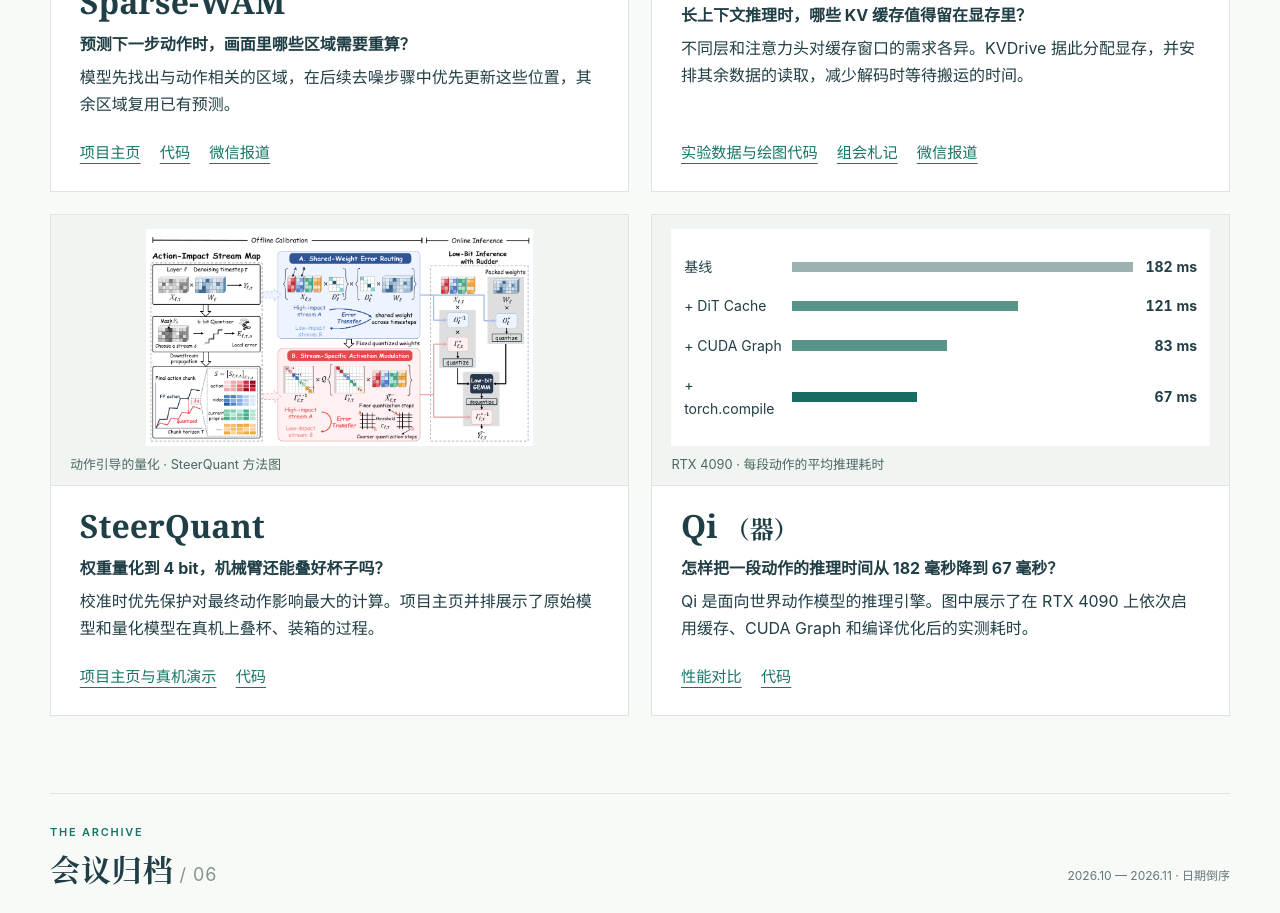
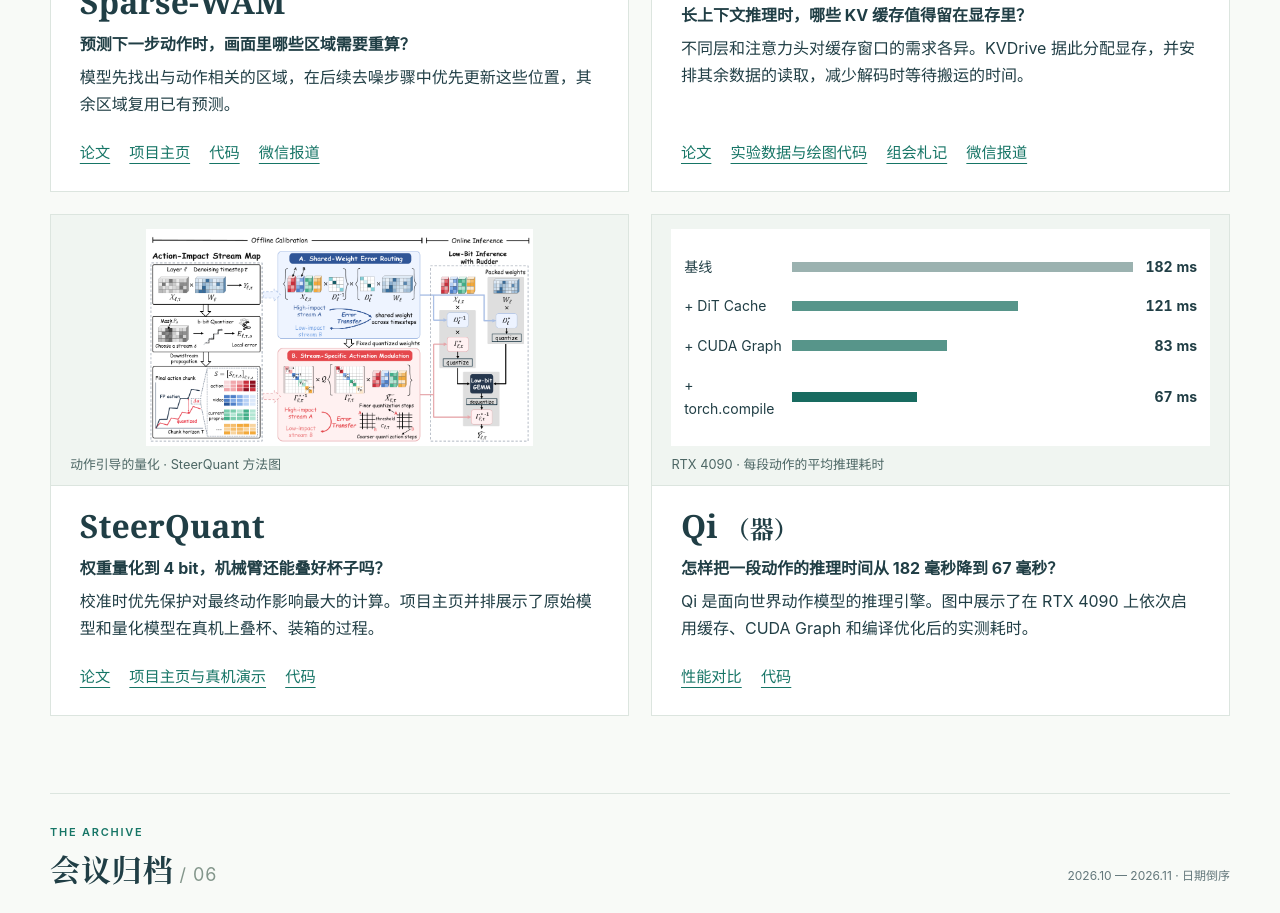
Before and after one commit to haodongwang01/group_meeting, a plain HTML site: page dist/index.html in a window 1280 px wide. Shown: the part 1249-2162 px from the top of the page. Drawn offline with Linux system fonts and the light colour scheme.

Commit message:
Link the Sparse-WAM, KVDrive and SteerQuant papers from their project cards

```diff
--- a/dist/index.html
+++ b/dist/index.html
@@ -18,6 +18,7 @@
         <p class="project-question">预测下一步动作时，画面里哪些区域需要重算？</p>
         <p>模型先找出与动作相关的区域，在后续去噪步骤中优先更新这些位置，其余区域复用已有预测。</p>
         <div class="project-links">
+          <a href="https://arxiv.org/abs/2609.38984" aria-label="Sparse-WAM 论文">论文</a>
           <a href="https://rockylix.github.io/Sparse-WAM.github.io/">项目主页</a>
           <a href="https://github.com/Rockylix/Sparse-WAM">代码</a>
           <a href="https://mp.weixin.qq.com/s/REkoMhCXJFzDsWVvNigROw" aria-label="Sparse-WAM 微信报道">微信报道</a>
@@ -34,6 +35,7 @@
         <p class="project-question">长上下文推理时，哪些 KV 缓存值得留在显存里？</p>
         <p>不同层和注意力头对缓存窗口的需求各异。KVDrive 据此分配显存，并安排其余数据的读取，减少解码时等待搬运的时间。</p>
         <div class="project-links">
+          <a href="https://arxiv.org/abs/2605.18071" aria-label="KVDrive 论文">论文</a>
           <a href="https://github.com/linjian-tech/KVDrive-Draw">实验数据与绘图代码</a>
           <a href="meetings/2026-11-18.html">组会札记</a>
           <a href="https://mp.weixin.qq.com/s/sVUqw48VArwh2b1MNmUgLA" aria-label="KVDrive 微信报道">微信报道</a>
@@ -50,6 +52,7 @@
         <p class="project-question">权重量化到 4 bit，机械臂还能叠好杯子吗？</p>
         <p>校准时优先保护对最终动作影响最大的计算。项目主页并排展示了原始模型和量化模型在真机上叠杯、装箱的过程。</p>
         <div class="project-links">
+          <a href="https://arxiv.org/abs/2609.39056" aria-label="SteerQuant 论文">论文</a>
           <a href="https://cathyyw.github.io/Steerquant-Website/">项目主页与真机演示</a>
           <a href="https://github.com/CathyyW/Steerquant">代码</a>
         </div>
```
Also changed, not shown: content/projects.html (+3 -0 lines).
